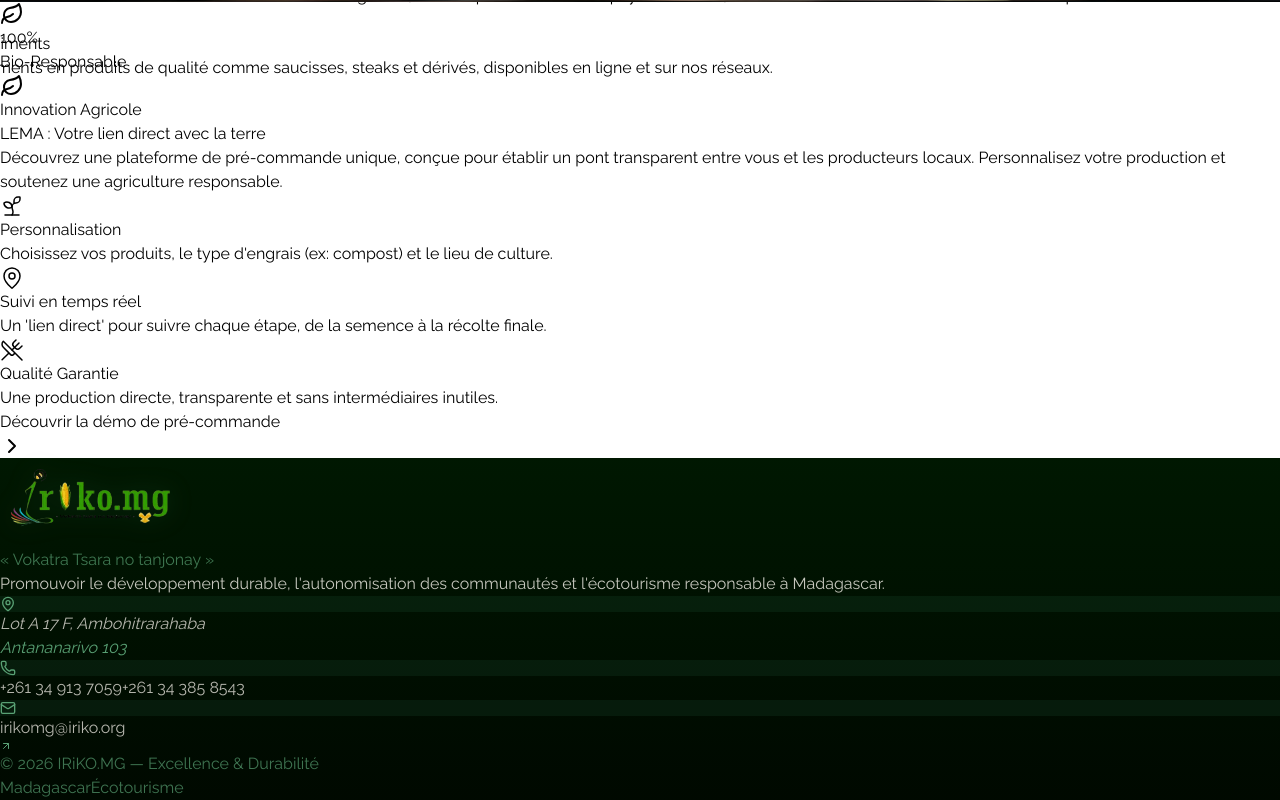
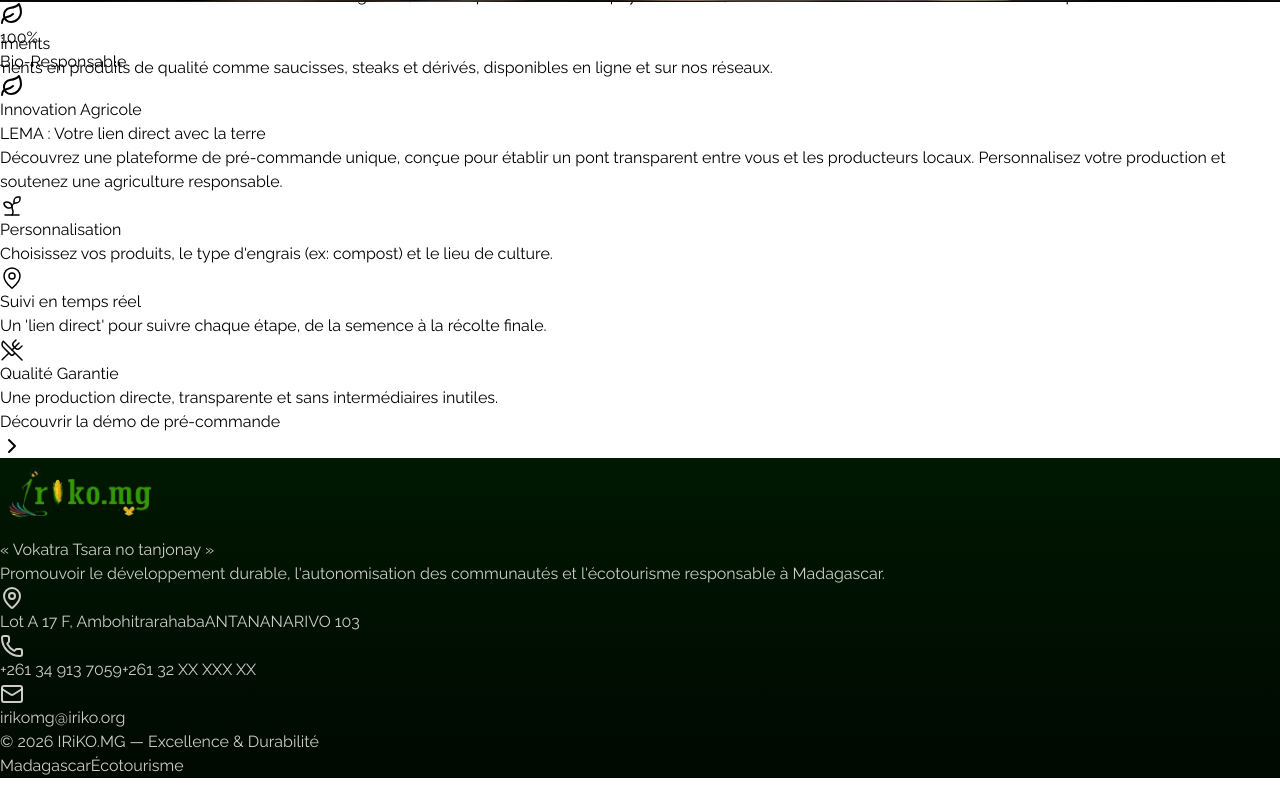
Before and after one commit to Ramaherito-Heriniaina/Iriko.mg, a Next.js app in the folder apps/web/: page /fr in a window 1280 px wide. Shown: the part 1762-2562 px from the top of the page. After the commit the page ends 2540 px from the top, so only its background shows below. Built offline with nearby package versions, Linux system fonts and the light colour scheme.

Commit message:
style: redesign footer section UI

```diff
--- a/apps/web/src/components/shared/footer/brand-column.tsx
+++ b/apps/web/src/components/shared/footer/brand-column.tsx
@@ -1,26 +1,21 @@
 import Image from 'next/image';
-
 import { Dictionary } from '@/i18n/dictionaries/fr';
 
-interface BrandColumnProps {
-  footer: Dictionary['footer'];
-}
+interface BrandColumnProps { footer: Dictionary['footer']; }
 
 export function BrandColumn({ footer }: Readonly<BrandColumnProps>) {
   return (
-    <div className="group order-1 flex flex-col items-center lg:items-start">
-      <div className="relative transition-all duration-700">
+    <div className="flex flex-col items-center lg:items-start space-y-4 animate-fade-in">
+      <div className="relative p-2 backdrop-blur-sm ">
         <Image
           src="/image/iriko_logo-removebg-preview.png"
           alt="Logo Iriko.mg"
-          width={180}
-          height={90}
-          className="object-contain brightness-110 contrast-110"
-          style={{ filter: 'var(--footer-logo-glow)' }}
-          priority
+          width={160}
+          height={160}
+          className="object-contain "
         />
       </div>
-      <p className="mt-4 text-[10px] font-bold tracking-[0.3em] uppercase" style={{ color: 'var(--footer-tagline)' }}>
+      <p className="text-[10px] font-bold tracking-[0.3em] uppercase text-slate-400">
         {footer.tagline}
       </p>
     </div>
--- a/apps/web/src/components/shared/footer/contact-column.tsx
+++ b/apps/web/src/components/shared/footer/contact-column.tsx
@@ -1,104 +1,32 @@
-import { ReactNode } from 'react';
-
-import { ArrowUpRight, Mail, MapPin, Phone } from 'lucide-react';
-
+import { Mail, MapPin, Phone } from 'lucide-react';
 import { Dictionary } from '@/i18n/dictionaries/fr';
 
-interface ContactColumnProps {
-  footer: Dictionary['footer'];
-}
+export function ContactColumn({ footer }: Readonly<{ footer: Dictionary['footer'] }>) {
+  return (
+    <div className="flex flex-col gap-4 text-slate-300 animate-fade-in [animation-delay:400ms]">
+      <div className="flex flex-col gap-3">
 
-const CONTACT_INFO = {
-  phones: [
-    { display: '+261 34 913 7059', href: 'tel:+261349137059' },
-    { display: '+261 34 385 8543', href: 'tel:+261343858543' },
-  ],
-  email: {
-    display: 'irikomg@iriko.org',
-    href: 'mailto:irikomg@iriko.org',
-  },
-} as const;
+        <div className="flex items-start gap-3 group cursor-pointer">
+          <MapPin className="w-4 h-4 text-green-600 mt-0.5 group-hover:text-green-400 transition-colors" />
+          <p className="text-xs text-slate-400">
+            <span className="block text-slate-200 font-semibold">Lot A 17 F, Ambohitrarahaba</span>
+            ANTANANARIVO 103
+          </p>
+        </div>
 
-const hoverHandlers = {
-  onMouseEnter: (e: React.MouseEvent<HTMLElement>) => (e.currentTarget.style.background = 'var(--footer-hover-bg)'),
-  onMouseLeave: (e: React.MouseEvent<HTMLElement>) => (e.currentTarget.style.background = 'transparent'),
-};
+        <div className="flex items-start gap-3">
+          <Phone className="w-4 h-4 text-green-600 mt-0.5" />
+          <div className="flex flex-col gap-1">
+            <a href="tel:+261349137059" className="text-xs text-slate-400 hover:text-green-400 transition-colors">+261 34 913 7059</a>
+            <a href="tel:+26132xxxxxxx" className="text-xs text-slate-400 hover:text-green-400 transition-colors">+261 32 XX XXX XX</a>
+          </div>
+        </div>
+      </div>
 
-const contactRowClass =
-  'group flex items-center gap-4 rounded-xl border border-transparent p-3 transition-all duration-500';
-
-interface IconBadgeProps {
-  children: ReactNode;
-}
-
-interface ContactRowProps {
-  icon: ReactNode;
-  children: ReactNode;
-}
-
-function IconBadge({ children }: Readonly<IconBadgeProps>) {
-  return (
-    <div
-      className="flex h-9 w-9 shrink-0 items-center justify-center rounded-full border"
-      style={{
-        background: 'var(--footer-icon-bg)',
-        borderColor: 'var(--footer-icon-border)',
-      }}
-    >
-      {children}
+      <a href="mailto:irikomg@iriko.org" className="flex items-center gap-4 hover:text-green-400 transition-colors">
+        <Mail className="w-5 h-5 text-green-500" />
+        <span className="text-xs border-b border-transparent hover:border-green-500 transition-all">irikomg@iriko.org</span>
+      </a>
     </div>
   );
 }
-
-function ContactRow({ icon, children }: Readonly<ContactRowProps>) {
-  return (
-    <div className={contactRowClass} {...hoverHandlers}>
-      <IconBadge>{icon}</IconBadge>
-      {children}
-    </div>
-  );
-}
-
-export function ContactColumn({ footer }: Readonly<ContactColumnProps>) {
-  const iconColor = { color: 'var(--footer-icon-color)' };
-  const contactTextColor = { color: 'var(--footer-contact-text)' };
-
-  return (
-    <div className="order-3 flex flex-col items-center gap-4 lg:items-end">
-      <div className="w-full max-w-70 space-y-3">
-        <ContactRow icon={<MapPin size={16} style={iconColor} />}>
-          <address className="text-[12px] leading-tight tracking-wide not-italic" style={contactTextColor}>
-            {footer.address.street}
-            <br />
-            <span className="mt-0.5 block text-[9px] font-bold tracking-widest uppercase" style={iconColor}>
-              {footer.address.city}
-            </span>
-          </address>
-        </ContactRow>
-        <ContactRow icon={<Phone size={16} style={iconColor} />}>
-          <div className="flex flex-col text-[12px] font-semibold" style={contactTextColor}>
-            {CONTACT_INFO.phones.map(({ display, href }) => (
-              <a key={href} href={href} className="transition-colors hover:text-(--footer-icon-color)">
-                {display}
-              </a>
-            ))}
-          </div>
-        </ContactRow>
-        <a href={CONTACT_INFO.email.href} className={contactRowClass} {...hoverHandlers}>
-          <IconBadge>
-            <Mail size={16} style={iconColor} />
-          </IconBadge>
-          <div className="flex items-center gap-2">
-            <span
-              className="border-b text-[12px] font-semibold transition-all"
-              style={{ borderColor: 'var(--footer-border)', ...contactTextColor }}
-            >
-              {CONTACT_INFO.email.display}
-            </span>
-            <ArrowUpRight size={12} className="opacity-0 transition-all group-hover:opacity-100" style={iconColor} />
-          </div>
-        </a>
-      </div>
-    </div>
-  );
-}
--- a/apps/web/src/components/shared/footer/footer-bottom.tsx
+++ b/apps/web/src/components/shared/footer/footer-bottom.tsx
@@ -1,30 +1,26 @@
 import { Dictionary } from '@/i18n/dictionaries/fr';
 
-interface FooterBottomProps {
-  footer: Dictionary['footer'];
-}
-
-export function FooterBottom({ footer }: Readonly<FooterBottomProps>) {
-  const fullYear = new Date().getFullYear();
-
+export function FooterBottom({ footer }: Readonly<{ footer: Dictionary['footer'] }>) {
   return (
-    <div
-      className="mt-12 flex flex-col items-center justify-between gap-6 border-t pt-8 md:flex-row"
-      style={{ borderColor: 'var(--footer-border)' }}
-    >
-      <p className="text-[9px] font-bold tracking-[0.3em] uppercase" style={{ color: 'var(--footer-tagline)' }}>
-        © {fullYear} IRiKO.MG — Excellence & Durabilité
+    <div className="mt-16 border-t border-white/10 pt-8 flex flex-col md:flex-row justify-between items-center gap-6">
+      <p className="text-[9px] font-bold tracking-[0.3em] uppercase text-slate-500">
+        © {new Date().getFullYear()} IRiKO.MG — Excellence & Durabilité
       </p>
-      <div
-        className="flex gap-6 text-[9px] font-black tracking-[0.2em] uppercase"
-        style={{ color: 'var(--footer-tagline)' }}
-      >
+      <div className="flex gap-8 text-[9px] font-black tracking-[0.2em] uppercase text-slate-400">
         {footer.tags.map((tag) => (
-          <span key={tag} className="cursor-pointer transition-colors hover:text-(--footer-icon-color)">
+          <span key={tag} className="hover:text-green-400 cursor-pointer transition-colors">
             {tag}
           </span>
         ))}
       </div>
+
+      <style jsx global>{`
+        @keyframes fade-in {
+          from { opacity: 0; }
+          to { opacity: 1; }
+        }
+        .animate-fade-in { animation: fade-in 1s ease-out forwards; }
+      `}</style>
     </div>
   );
 }
--- a/apps/web/src/components/shared/footer/footer.tsx
+++ b/apps/web/src/components/shared/footer/footer.tsx
@@ -35,19 +35,38 @@
           style={{ background: 'var(--footer-glow-secondary)' }}
         />
       </div>
+
       <div
         className="absolute top-0 right-0 left-0 h-px"
         style={{
           background: 'linear-gradient(to right, transparent, var(--footer-line-glow), transparent)',
         }}
       />
+
       <div className="relative z-10 container mx-auto max-w-7xl px-6 py-12">
-        <div className="grid grid-cols-1 items-center gap-12 lg:grid-cols-3 lg:gap-8">
-          <BrandColumn footer={footer} />
-          <MissionColumn footer={footer} />
-          <ContactColumn footer={footer} />
+
+        <div className="w-full max-w-7xl mx-auto px-6 py-16">
+
+          <div className="grid grid-cols-1 gap-16 lg:grid-cols-3 lg:gap-x-24 items-start">
+
+            <div className="flex justify-center lg:justify-start">
+              <BrandColumn footer={footer} />
+            </div>
+
+            <div className="flex justify-center">
+              <MissionColumn footer={footer} />
+            </div>
+
+            <div className="flex justify-center lg:justify-end">
+              <ContactColumn footer={footer} />
+            </div>
+
+          </div>
+
         </div>
+
         <FooterBottom footer={footer} />
+
       </div>
     </footer>
   );
--- a/apps/web/src/components/shared/footer/mission-column.tsx
+++ b/apps/web/src/components/shared/footer/mission-column.tsx
@@ -1,36 +1,13 @@
 import { Dictionary } from '@/i18n/dictionaries/fr';
 
-function Divider() {
+export function MissionColumn({ footer }: Readonly<{ footer: Dictionary['footer'] }>) {
   return (
-    <div className="mb-4 flex items-center gap-3">
-      <div
-        className="h-px w-6"
-        style={{ background: 'linear-gradient(to right, transparent, var(--footer-divider))' }}
-      />
-      <div className="h-1.5 w-1.5 rounded-full border" style={{ borderColor: 'var(--footer-divider)' }} />
-      <div
-        className="h-px w-6"
-        style={{ background: 'linear-gradient(to left, transparent, var(--footer-divider))' }}
-      />
+    <div className="flex flex-col items-center justify-center px-4 animate-fade-in [animation-delay:200ms]">
+      <div className="w-12 h-[1px] bg-gradient-to-r from-transparent via-green-500 to-transparent mb-6" />
+      <p className="max-w-md text-center text-sm md:text-base leading-relaxed text-slate-300 font-light italic">
+        {footer.mission}
+      </p>
+      <div className="w-12 h-[1px] bg-gradient-to-r from-transparent via-green-500 to-transparent mt-6" />
     </div>
   );
 }
-
-interface MissionColumnProps {
-  footer: Dictionary['footer'];
-}
-
-export function MissionColumn({ footer }: Readonly<MissionColumnProps>) {
-  return (
-    <div className="order-2 flex flex-col items-center">
-      <Divider />
-      <p
-        className="max-w-sm text-center text-sm leading-relaxed font-light tracking-wide italic md:text-base"
-        style={{ color: 'var(--footer-body)' }}
-      >
-        {footer.mission}
-      </p>
-      <Divider />
-    </div>
-  );
-}
```
